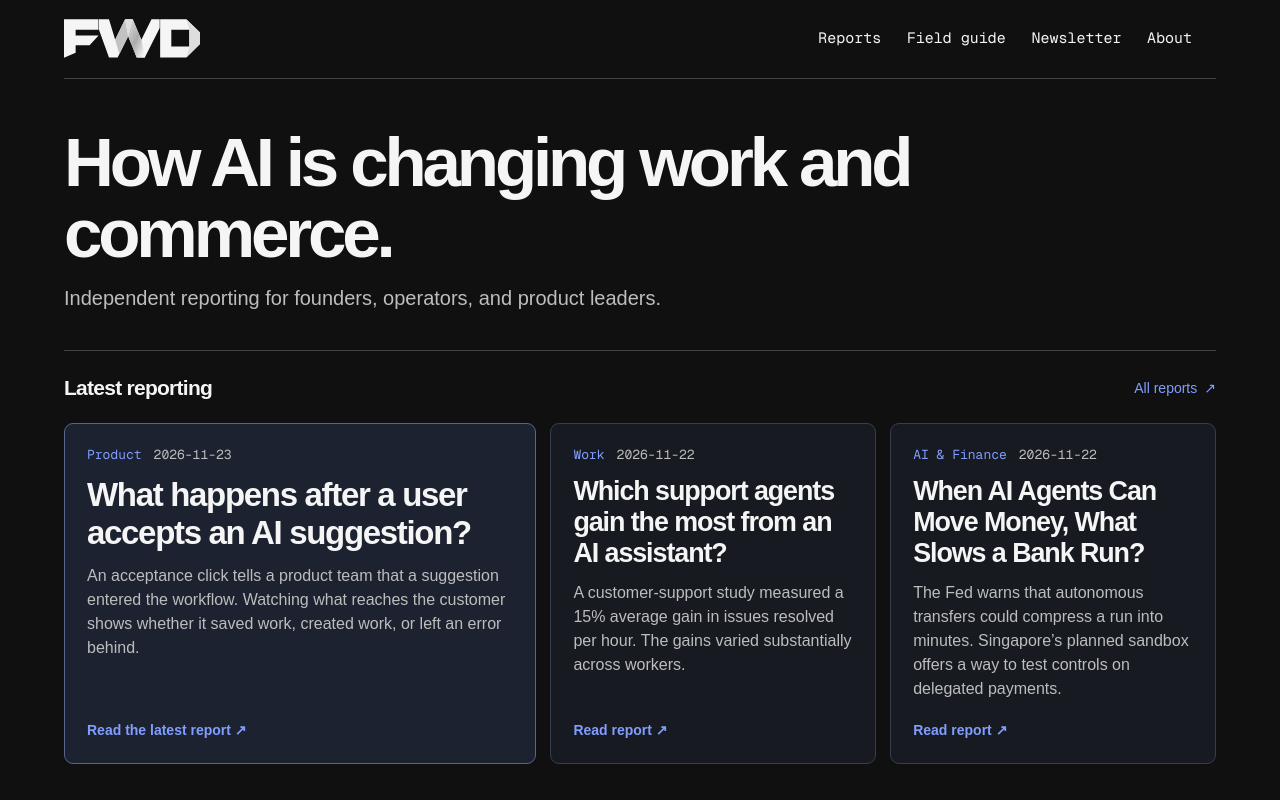
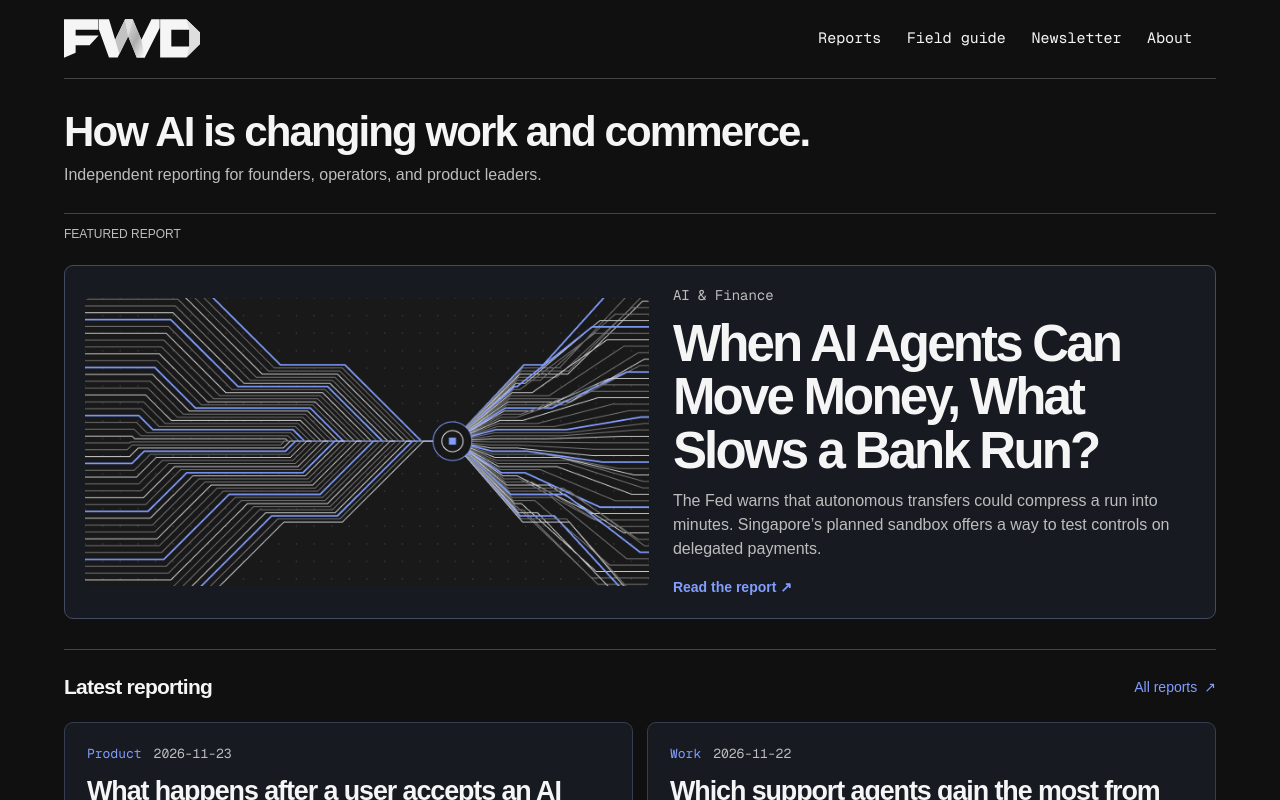
Before and after one commit to kaiseo/fwd-public, a Next.js app: page / in a window 1280 px wide. Shown: the top 800 px of the page. Built offline with nearby package versions, Linux system fonts and the light colour scheme; a web font is replaced by a local one.

Commit message:
Restore standalone editorial lead on the homepage

```diff
--- a/app/(publication)/page.tsx
+++ b/app/(publication)/page.tsx
@@ -1,3 +1,4 @@
+import { FeaturedReport } from "./report-collection"
 import { newsletterSignupAction } from "@/lib/editorial/newsletter"
 import { GuideDirectory } from "./reader-guides"
 import type { Metadata } from "next"
@@ -11,21 +12,22 @@ export const metadata: Metadata = {
 }
 
 export default function Home() {
-  const published = publishedReports()
+  const published = publishedReports().filter(report => report.slug !== feature.slug)
   const signupOpen = Boolean(newsletterSignupAction())
   return <main id="content" className="modern-home">
     <section className="modern-intro">
       <h1>How AI is changing work and commerce.</h1>
       <p>Independent reporting for founders, operators, and product leaders.</p>
     </section>
-    <section className="latest-reporting" id="reports" aria-labelledby="latest-reporting-title">
+    <FeaturedReport />
+    {published.length > 0 && <section className="latest-reporting" id="reports" aria-labelledby="latest-reporting-title">
       <div className="latest-heading">
         <h2 id="latest-reporting-title">Latest reporting</h2>
         <Link href="/reports">All reports <span aria-hidden="true">↗</span></Link>
       </div>
       <div className="latest-grid">
-        {(published.length > 0 ? published : [feature]).map((report, index) => (
-          <Link className={index === 0 ? "latest-card latest-card-lead" : "latest-card"} id={report.slug === feature.slug ? "featured" : undefined}
+        {published.map((report, index) => (
+          <Link className={index === 0 ? "latest-card latest-card-lead" : "latest-card"}
             key={report.slug} href={reportPath(report)}>
             <div className="latest-meta">
               <span>{report.category}{report.status === "preview" ? " / Preview" : ""}</span>
@@ -37,7 +39,7 @@ export default function Home() {
           </Link>
         ))}
       </div>
-    </section>
+    </section>}
     <section className="home-newsletter" aria-labelledby="home-newsletter-title">
       <div>
         <h2 id="home-newsletter-title">FWD in your inbox</h2>
--- a/app/(publication)/publication.css
+++ b/app/(publication)/publication.css
@@ -222,8 +222,23 @@
 }
 
 .modern-intro h1 {max-width:23ch; font-size:clamp(38px,5.4vw,70px); letter-spacing:-.06em}
-.latest-card-lead {background:#1c2230; border-color:#566589}
-.latest-card-lead h3 {font-size:clamp(24px,2.6vw,33px)}
-@media(min-width:761px){
-  .latest-grid:has(> .latest-card:nth-child(3)) {grid-template-columns:minmax(0,1.45fr) repeat(2,minmax(0,1fr))}
+.feature-open {display:none}
+.modern-home .modern-intro {padding:32px 0 26px}
+.modern-home .modern-intro h1 {max-width:none; font-size:clamp(27px,3.4vw,42px); letter-spacing:-.045em}
+.modern-home .modern-intro p {margin-top:9px; font-size:16px}
+.modern-home .feature {
+  grid-template-columns:minmax(0,1.08fr) minmax(0,1fr); gap:24px; align-items:center;
+  margin-bottom:30px; padding:20px; border:1px solid #434b63; border-radius:9px; background:#171a21;
 }
+.modern-home .feature picture {display:block; min-width:0}
+.modern-home .feature img {border-radius:5px}
+.modern-home .feature-copy {padding:0; max-width:none}
+.modern-home .feature h3 {font-size:clamp(28px,4.2vw,51px); line-height:1.05; letter-spacing:-.055em; font-weight:650; margin:12px 0}
+.modern-home .feature p {line-height:1.5}
+.modern-home .feature-open {display:inline-block; margin-top:15px; color:var(--blue); font-size:14px; font-weight:600}
+.modern-home .latest-grid {grid-template-columns:repeat(2,minmax(0,1fr))}
+@media(max-width:760px){
+  .modern-home .feature,.modern-home .latest-grid {grid-template-columns:minmax(0,1fr)}
+  .modern-home .feature {gap:15px; padding:14px; margin-bottom:24px}
+  .modern-home .feature picture {order:1}
+}
--- a/app/(publication)/report-collection.tsx
+++ b/app/(publication)/report-collection.tsx
@@ -2,18 +2,23 @@ import Image from "next/image"
 import Link from "next/link"
 import { featuredReport as feature, publishedReports, reportPath } from "@/lib/editorial/reports"
 
-export function ReportCollection({ archiveHeading = "Reports" }: { archiveHeading?: string }) {
-  const published = publishedReports()
-  return <>
-    <section aria-labelledby="featured"><h2 className="section-label" id="featured" tabIndex={-1}>Featured report</h2>
+export function FeaturedReport() {
+  return <section aria-labelledby="featured"><h2 className="section-label" id="featured" tabIndex={-1}>Featured report</h2>
       <Link className="feature" href={reportPath(feature)}>
         <picture>
           {feature.illustration && <source media="(max-width: 760px)" srcSet={feature.illustration.mobile} />}
           <Image src={feature.illustration?.desktop ?? feature.shareImage} alt={feature.imageAlt} width={641} height={328} unoptimized={Boolean(feature.illustration)} loading="eager" />
         </picture>
         <div className="feature-copy"><div className="category">{feature.category}{feature.status === "preview" && <span> / Preview</span>}</div>
-          <h3>{feature.title}</h3><p>{feature.summary}</p></div>
+          <h3>{feature.title}</h3><p>{feature.summary}</p>
+          <span className="feature-open">Read the {feature.status === "preview" ? "preview" : "report"} <span aria-hidden="true">↗</span></span></div>
       </Link></section>
+}
+
+export function ReportCollection({ archiveHeading = "Reports" }: { archiveHeading?: string }) {
+  const published = publishedReports()
+  return <>
+    <FeaturedReport />
     <section id="reports" className="index-section"><h2>{archiveHeading}</h2><div>
       {published.length === 0 ? <p>No reports published yet. <Link className="preview-link" href={reportPath(feature)}>Read the featured preview</Link></p> : published.map(report =>
         <Link className="report-row" key={report.slug} href={reportPath(report)}><div className="category">{report.category}</div><h3>{report.title}</h3><p>{report.summary}</p>
```
Also changed, not shown: 222 other files (tests, documents, lock files or other folders).
